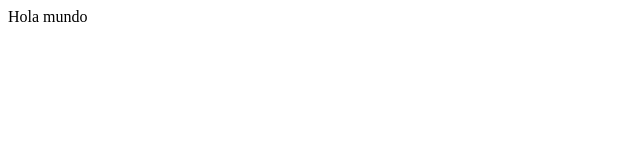
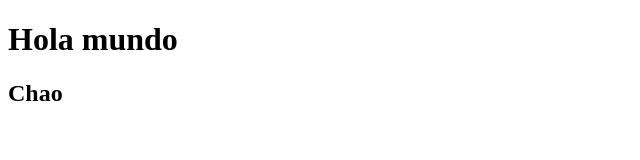
Before and after one commit to ead-codigo-2019/1-curriculum-html-felipelavinz, a plain HTML site: page index.html in a window 1280 px wide. Shown: the whole page, without its empty margins (0-640 px from the left). Drawn offline with Linux system fonts and the light colour scheme.

Commit message:
nueva versión

```diff
--- a/index.html
+++ b/index.html
@@ -7,6 +7,7 @@
     <title>Document</title>
 </head>
 <body>
-    Hola mundo
+    <h1>Hola mundo</h1>
+    <h2>Chao</h2>
 </body>
 </html>
```
